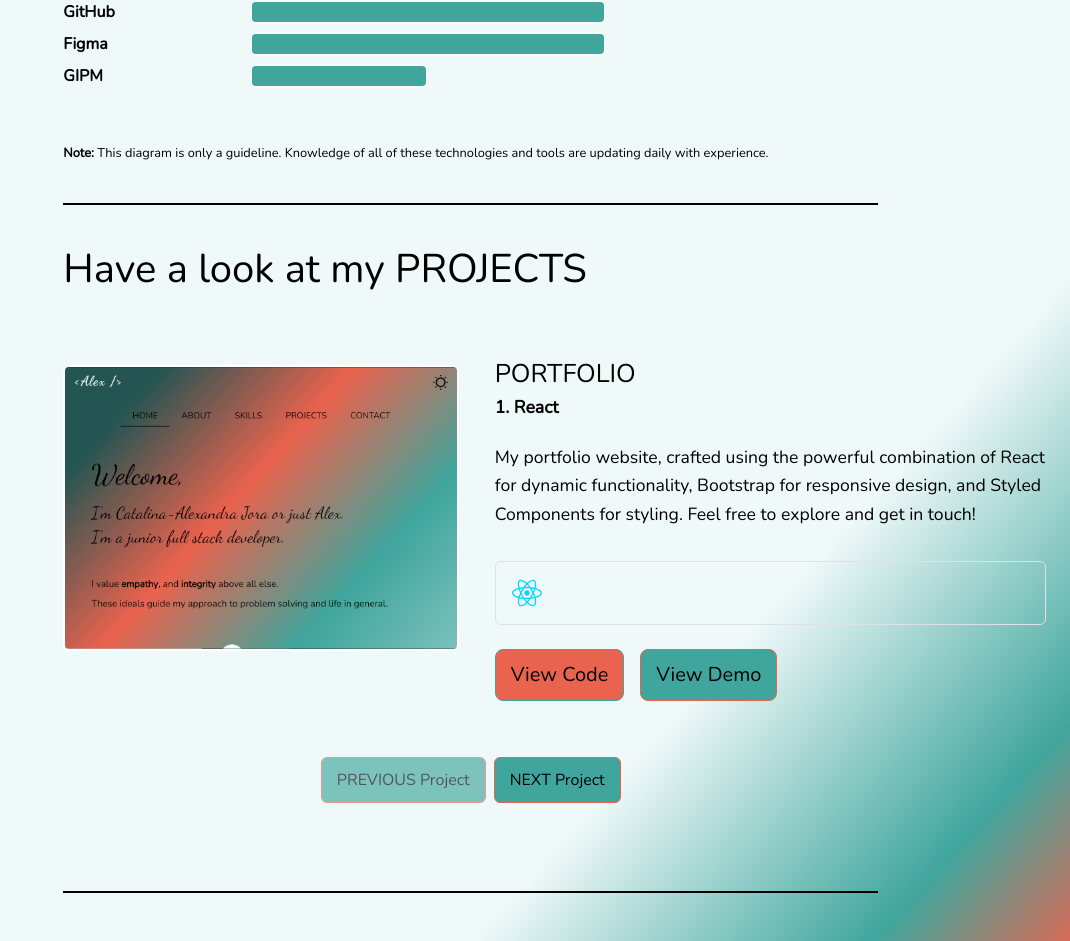
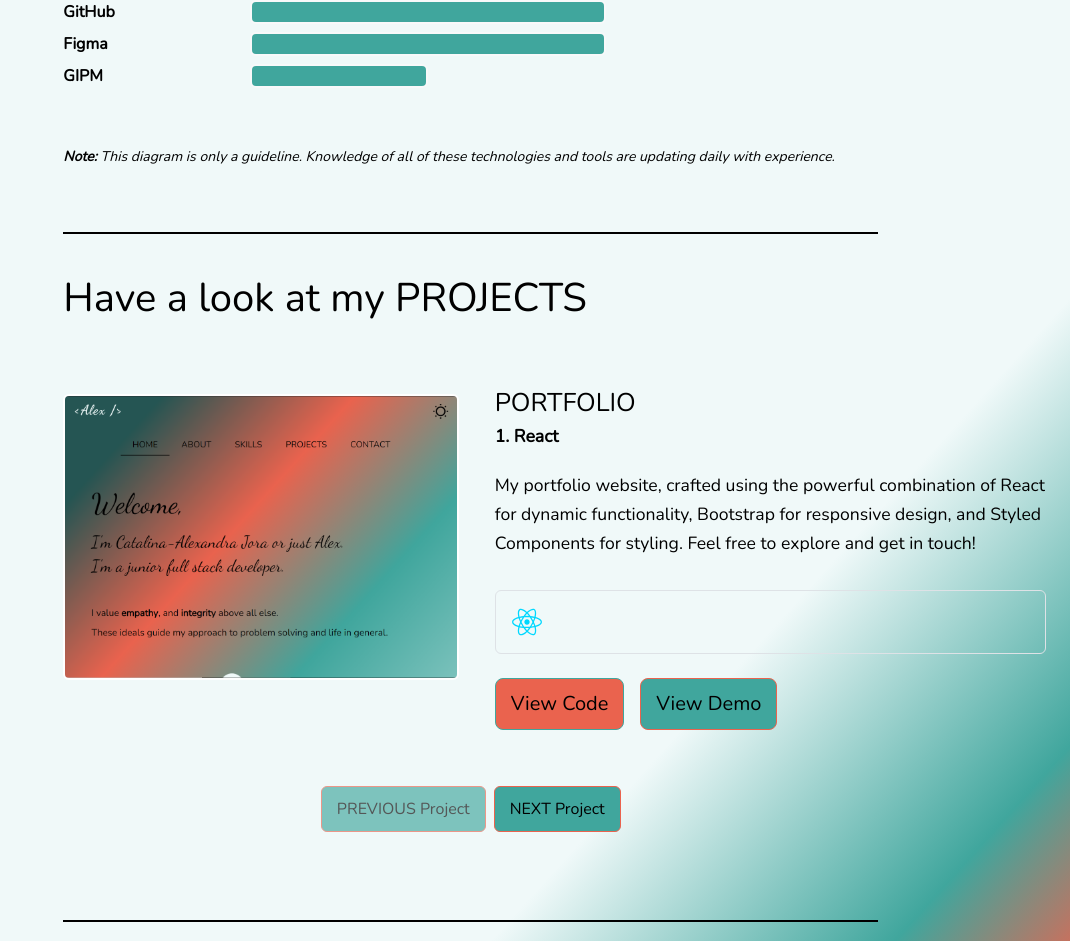
Before and after one commit to AlexJora/portfolio, a React (Vite) app: page / in a window 1280 px wide. Shown: the part 2068-3009 px from the top of the page, without its empty margins (210-1280 px from the left). Built offline with nearby package versions, Linux system fonts and the light colour scheme; some icons are missing.

Commit message:
changing note

```diff
--- a/src/pages/Projects.jsx
+++ b/src/pages/Projects.jsx
@@ -129,8 +129,8 @@
                     <>
                       <br />
                       <small className="fst-italic">
-                        Note: This website may experience a brief delay as it is
-                        hosted on Render.
+                        <strong>Note:</strong> This website may experience a
+                        brief delay as it is hosted on Render.
                       </small>
                     </>
                   )}
--- a/src/pages/Skills.jsx
+++ b/src/pages/Skills.jsx
@@ -17,9 +17,6 @@
   color: var(--button-green);
   opacity: 1 !important;
   width: 2px !important;
-`;
-export const Note = styled.p`
-  font-size: 0.8rem;
 `;
 
 const Skills = () => {
@@ -111,15 +108,15 @@
       {/* ALL SCREENS */}
       {/* note */}
       <div className=" pt-5 mt-2">
-        <Note className="note">
-          <span className="fw-bold">Note:</span> This diagram is only a
-          guideline. Knowledge of all of these technologies and tools are
-          updating daily with experience.
-        </Note>
+        <small className="fst-italic">
+          <strong>Note:</strong> This diagram is only a guideline. Knowledge of
+          all of these technologies and tools are updating daily with
+          experience.
+        </small>
       </div>
 
       {/* horizontal line */}
-      <Row className="pt-2">
+      <Row className="pt-5">
         <div className="col-12 col-md-12 col-lg-10 hr-wrapper">
           <hr className="border-2 opacity-100" />
         </div>
```
